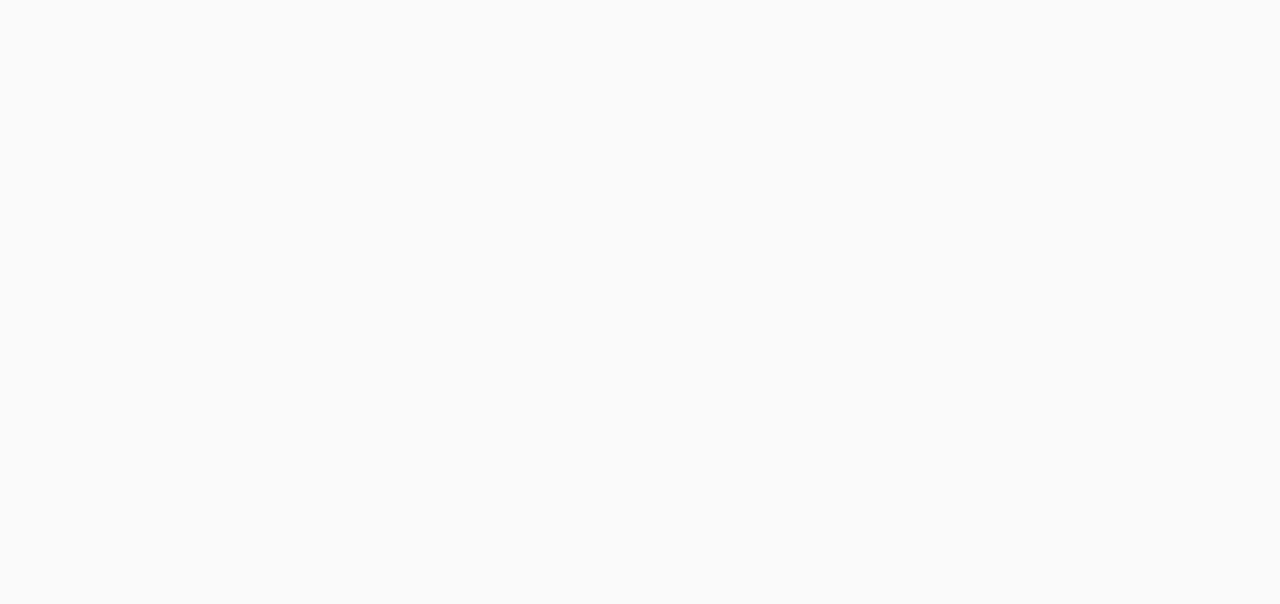
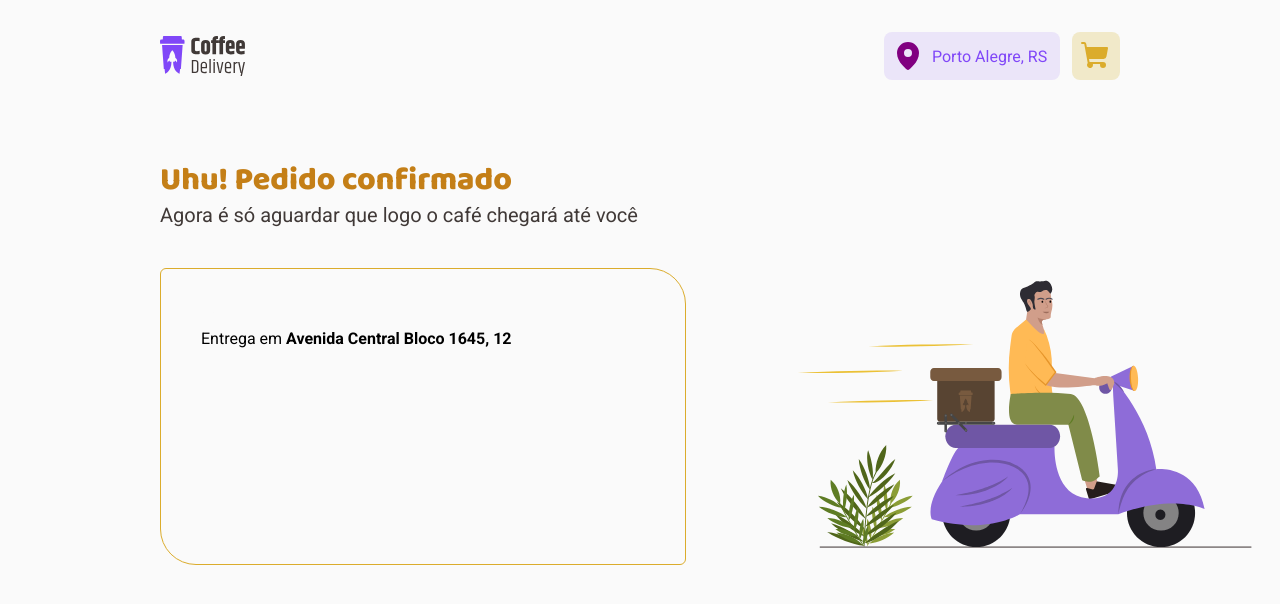
Before and after one commit to nthbaldez/coffee-delivery, a React (Vite) app: page /success in a window 1280 px wide. Before the commit this address had no page. Shown: the top 604 px of the page. Built offline with nearby package versions, Linux system fonts and the light colour scheme.

Commit message:
:construction: page success :construction:

```diff
--- a/src/App.tsx
+++ b/src/App.tsx
@@ -5,6 +5,7 @@
 import Router from './Router'
 import { CartProvider } from './hooks/useCart'
 import { PaymentContextProvider } from './hooks/usePayment'
+import { ToastContainer } from 'react-toastify'
 
 export function App() {
   return (
@@ -16,6 +17,7 @@
             <Router />
           </BrowserRouter>
         </PaymentContextProvider>
+        <ToastContainer autoClose={3000} />
       </CartProvider>
     </ThemeProvider>
   )
--- a/src/Router.tsx
+++ b/src/Router.tsx
@@ -2,6 +2,7 @@
 import Home from './pages/Home'
 import DefaultLayout from './layouts/DefaultLayout/DefaultLayout'
 import Checkout from './pages/Checkout'
+import Success from './pages/Success'
 
 export default function Router() {
   return (
@@ -9,6 +10,7 @@
       <Route path="/" element={<DefaultLayout />}>
         <Route path="/" element={<Home />} />
         <Route path="/checkout" element={<Checkout />} />
+        <Route path="/success" element={<Success />} />
       </Route>
     </Routes>
   )
--- a/src/pages/Checkout/index.tsx
+++ b/src/pages/Checkout/index.tsx
@@ -27,14 +27,17 @@
   LiStyle,
 } from './styles'
 
+import { useNavigate } from 'react-router'
 import { FiTrash2 } from 'react-icons/fi'
 import { Product } from '../../types'
 import { useCart } from '../../hooks/useCart'
 import { AiOutlineMinus, AiOutlinePlus } from 'react-icons/ai'
 import { usePayment } from '../../hooks/usePayment'
-import { ChangeEvent, SyntheticEvent, useState } from 'react'
+import { ChangeEvent, useState } from 'react'
+import { toast } from 'react-toastify'
 
 export default function Checkout() {
+  const navigate = useNavigate()
   const { cart, removeProduct, updateProductAmount } = useCart()
   const { address, setAddress, paymentType, setPaymentType } = usePayment()
 
@@ -75,16 +78,16 @@
     setNumberAddress(e.target.value)
   }
 
-  function handleSubmit(e: ChangeEvent<HTMLInputElement>) {
+  function handleSubmit() {
     if (addressForm === '' || numberAddress === '') {
-      alert('Preencha os dados!')
-      e.preventDefault()
-      return
+      toast.error('Preencha todos os dados')
+    } else {
+      const completeAddress = `${addressForm}, ${numberAddress}`
+      setAddress(completeAddress)
+      toast.success('Pedido finalizado com sucesso!')
+
+      setTimeout(() => navigate('/success'), 5000)
     }
-    const completeAddress = `${addressForm}, ${numberAddress}`
-
-    setAddress(completeAddress)
-    console.log('chegou aqui')
   }
 
   return (
@@ -257,7 +260,7 @@
               <span>{cartTotalWithDelivery}</span>
             </Total>
           </ItemsTotal>
-          <ConfirmButton type="submit" onClick={(e) => handleSubmit(e)}>
+          <ConfirmButton type="submit" onClick={handleSubmit}>
             Confirmar pedido
           </ConfirmButton>
         </ListProducts>
--- /dev/null
+++ b/src/pages/Success/index.tsx
@@ -0,0 +1,39 @@
+import { usePayment } from '../../hooks/usePayment'
+import {
+  HeaderContainer,
+  InfoContainer,
+  MainContainer,
+  OrderInfoContainer,
+  SpanContainer,
+} from './styles'
+
+const address = 'Avenida Central Bloco 1645, 12'
+
+export default function Success() {
+  // const { address } = usePayment()
+  console.log(address)
+  return (
+    <div>
+      <HeaderContainer>
+        <h1>Uhu! Pedido confirmado</h1>
+        <p>Agora é só aguardar que logo o café chegará até você</p>
+      </HeaderContainer>
+      <MainContainer>
+        <OrderInfoContainer>
+          <InfoContainer>
+            <div>
+              <img src="/public/icons/location.svg" alt="" />
+              <p>
+                Entrega em <SpanContainer>{address}</SpanContainer>
+              </p>
+            </div>
+          </InfoContainer>
+
+          <div>
+            <img src="/public/icons/illustration.svg" alt="" />
+          </div>
+        </OrderInfoContainer>
+      </MainContainer>
+    </div>
+  )
+}
--- /dev/null
+++ b/src/pages/Success/styles.ts
@@ -0,0 +1,59 @@
+import styled from 'styled-components'
+
+export const HeaderContainer = styled.div`
+  margin-top: 80px;
+  h1 {
+    font-family: 'Baloo 2';
+    font-size: 32px;
+    font-style: normal;
+    font-weight: 800;
+    line-height: 130%;
+
+    color: ${(props) => props.theme['yellow-700']};
+  }
+
+  p {
+    font-family: 'Roboto';
+    font-size: 20px;
+    font-style: normal;
+    /* font-weight: 400; */
+    line-height: 130%;
+
+    color: ${(props) => props.theme['gray-800']};
+  }
+`
+
+export const SpanContainer = styled.span`
+  font-weight: 700;
+`
+
+export const MainContainer = styled.div`
+  display: flex;
+  align-items: center;
+  justify-content: space-between;
+  width: 100%;
+  color: black;
+  margin-top: 40px;
+`
+
+export const OrderInfoContainer = styled.div`
+  display: flex;
+  gap: 100px;
+`
+
+export const InfoContainer = styled.div`
+  border: 1px solid ${(props) => props.theme['yellow-500']};
+  padding: 40px;
+  display: flex;
+  width: 526px;
+  padding: 40px;
+  flex-direction: column;
+  align-items: flex-start;
+  gap: 32px;
+  border-radius: 6px 36px;
+
+  div {
+    img {
+    }
+  }
+`
--- a/src/styles/global.ts
+++ b/src/styles/global.ts
@@ -1,4 +1,5 @@
 import { createGlobalStyle } from 'styled-components'
+import 'react-toastify/dist/ReactToastify.css'
 
 export const GlobalStyle = createGlobalStyle`
   * {
```
Also changed, not shown: public/icons/illustration.svg (added), public/icons/location.svg (added).
